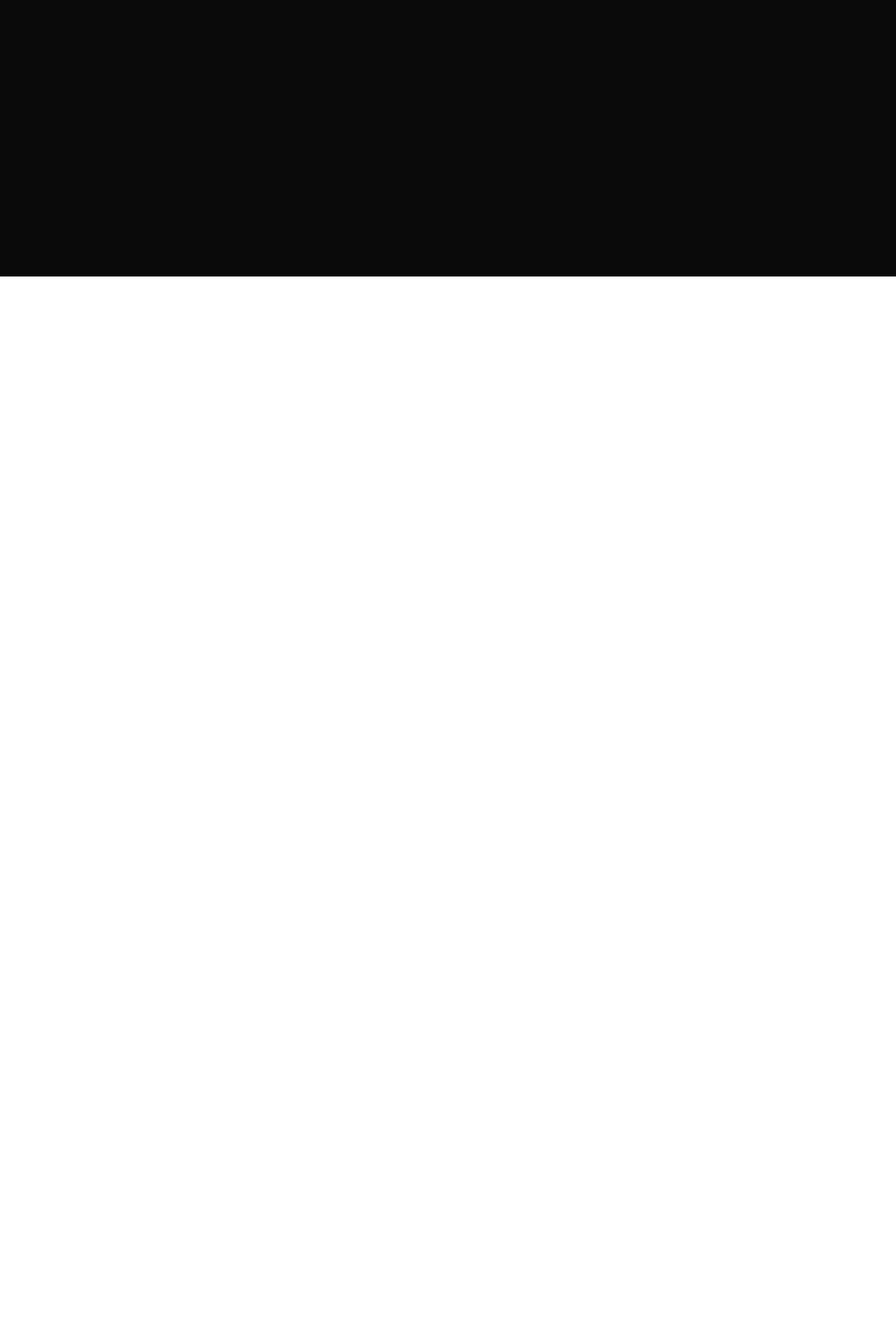
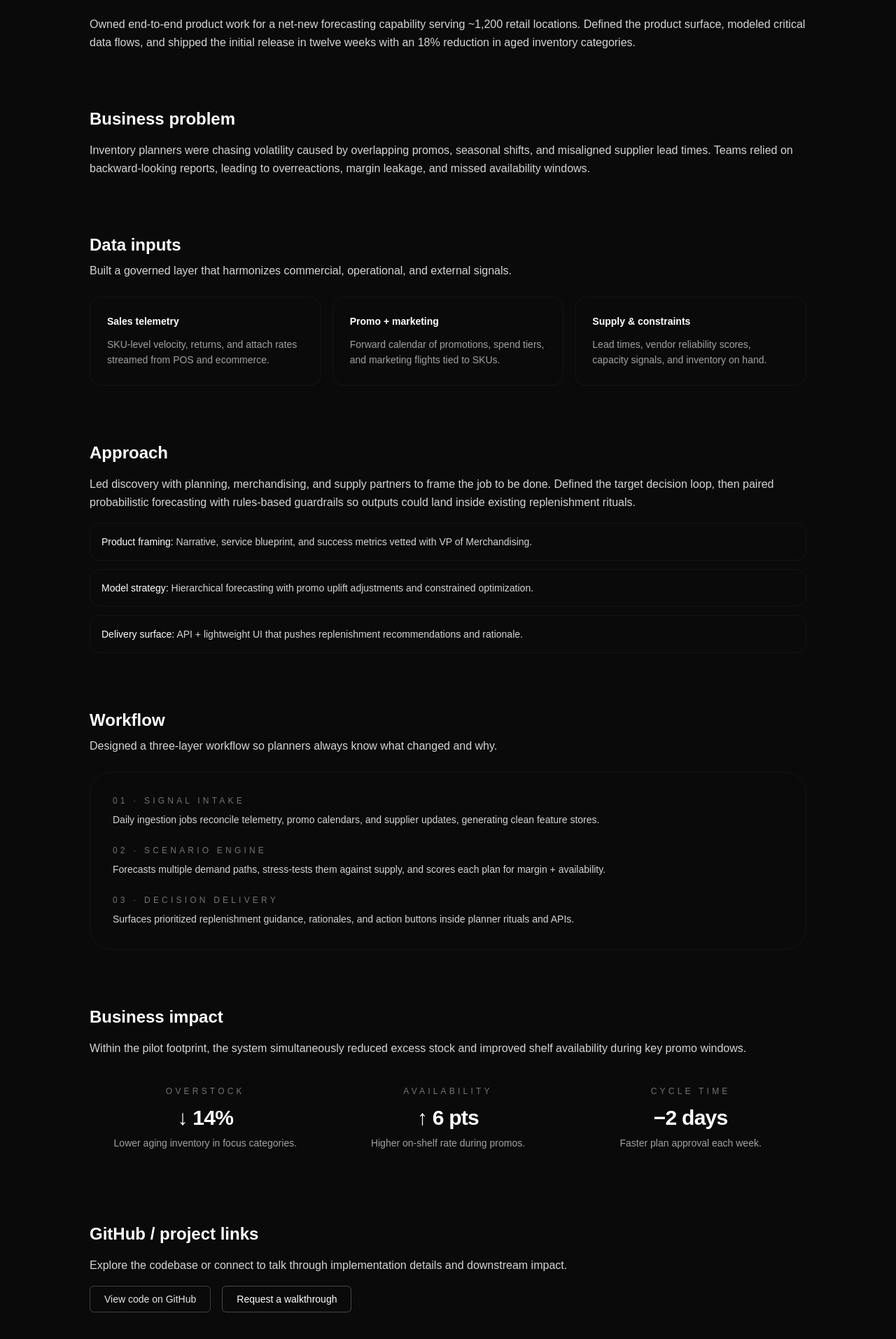
Before and after one commit to zawlynnhtut/portfolio-site, a Next.js app in the folder portfolio-site/: page /project-1 in a window 1280 px wide. Shown: the part 405-2318 px from the top of the page at 70% size. Before the commit the page ends 800 px from the top, so only its background shows below. Built offline with nearby package versions, Linux system fonts and the light colour scheme.

Commit message:
Polish portfolio copy and add case study

```diff
--- a/portfolio-site/src/app/layout.tsx
+++ b/portfolio-site/src/app/layout.tsx
@@ -13,8 +13,9 @@ const geistMono = Geist_Mono({
 });
 
 export const metadata: Metadata = {
-  title: "Create Next App",
-  description: "Generated by create next app",
+  title: "Zaw Lynn Htut | Product Data Science & Forecasting Systems",
+  description:
+    "Portfolio showcasing demand forecasting, decision intelligence, and inventory guidance systems built by a product data scientist.",
 };
 
 export default function RootLayout({
--- a/portfolio-site/src/app/page.tsx
+++ b/portfolio-site/src/app/page.tsx
@@ -9,8 +9,7 @@ export default function Home() {
             </p>
 
             <h1 className="max-w-3xl text-4xl font-semibold leading-[1.15] tracking-tight sm:text-5xl">
-              Inventory operating systems that keep revenue goals and supply
-              realities aligned.
+              Demand forecasting platforms that cut overstock and protect product availability.
             </h1>
 
             <p className="max-w-2xl text-base leading-relaxed text-neutral-300 sm:text-lg">
--- a/portfolio-site/src/app/project-1/page.tsx
+++ b/portfolio-site/src/app/project-1/page.tsx
@@ -1,21 +1,175 @@
 export default function ProjectOne() {
   return (
-    <main className="min-h-screen bg-neutral-950 text-white px-6 py-24">
-      <div className="mx-auto max-w-5xl">
+    <main className="min-h-screen bg-neutral-950 px-6 py-24 text-white sm:py-32">
+      <div className="mx-auto max-w-5xl space-y-20">
+        <header className="space-y-6">
+          <p className="text-xs uppercase tracking-[0.35em] text-neutral-500">
+            Case Study
+          </p>
+          <h1 className="text-4xl font-semibold tracking-tight sm:text-5xl">
+            Demand Forecasting System
+          </h1>
+          <p className="max-w-3xl text-base leading-relaxed text-neutral-300 sm:text-lg">
+            A production-ready forecasting platform that ingests multi-channel sales, promo, and
+            supply signals and returns replenishment guidance that operators can trust in weekly
+            alignment rituals.
+          </p>
+        </header>
 
-        <h1 className="text-3xl font-semibold">
-          Inventory Optimization System
-        </h1>
+        <section className="space-y-4">
+          <h2 className="text-2xl font-semibold">Overview</h2>
+          <p className="text-base leading-relaxed text-neutral-300">
+            Owned end-to-end product work for a net-new forecasting capability serving ~1,200
+            retail locations. Defined the product surface, modeled critical data flows, and shipped
+            the initial release in twelve weeks with an 18% reduction in aged inventory categories.
+          </p>
+        </section>
 
-        <p className="mt-4 max-w-2xl text-neutral-400">
-          A system that transforms sales, product, and promotional signals into
-          forecasting outputs and decision-ready replenishment guidance.
-        </p>
+        <section className="space-y-4">
+          <h2 className="text-2xl font-semibold">Business problem</h2>
+          <p className="text-base leading-relaxed text-neutral-300">
+            Inventory planners were chasing volatility caused by overlapping promos, seasonal
+            shifts, and misaligned supplier lead times. Teams relied on backward-looking reports,
+            leading to overreactions, margin leakage, and missed availability windows.
+          </p>
+        </section>
 
-        <div className="mt-12 rounded-xl border border-neutral-800 p-12 text-neutral-500 text-center">
-          [Layered architecture diagram will go here]
-        </div>
+        <section className="space-y-6">
+          <div>
+            <h2 className="text-2xl font-semibold">Data inputs</h2>
+            <p className="mt-2 text-base leading-relaxed text-neutral-300">
+              Built a governed layer that harmonizes commercial, operational, and external signals.
+            </p>
+          </div>
+          <div className="grid gap-4 md:grid-cols-3">
+            {[
+              {
+                title: "Sales telemetry",
+                body:
+                  "SKU-level velocity, returns, and attach rates streamed from POS and ecommerce.",
+              },
+              {
+                title: "Promo + marketing",
+                body:
+                  "Forward calendar of promotions, spend tiers, and marketing flights tied to SKUs.",
+              },
+              {
+                title: "Supply & constraints",
+                body:
+                  "Lead times, vendor reliability scores, capacity signals, and inventory on hand.",
+              },
+            ].map((item) => (
+              <div
+                key={item.title}
+                className="rounded-2xl border border-neutral-900/80 bg-neutral-950/60 p-6"
+              >
+                <p className="text-sm font-semibold">{item.title}</p>
+                <p className="mt-3 text-sm leading-relaxed text-neutral-400">{item.body}</p>
+              </div>
+            ))}
+          </div>
+        </section>
 
+        <section className="space-y-4">
+          <h2 className="text-2xl font-semibold">Approach</h2>
+          <p className="text-base leading-relaxed text-neutral-300">
+            Led discovery with planning, merchandising, and supply partners to frame the job to be
+            done. Defined the target decision loop, then paired probabilistic forecasting with
+            rules-based guardrails so outputs could land inside existing replenishment rituals.
+          </p>
+          <ul className="space-y-3 text-sm text-neutral-300">
+            <li className="rounded-2xl border border-neutral-900/80 bg-neutral-950/60 p-4">
+              <span className="font-medium text-white">Product framing:</span> Narrative, service
+              blueprint, and success metrics vetted with VP of Merchandising.
+            </li>
+            <li className="rounded-2xl border border-neutral-900/80 bg-neutral-950/60 p-4">
+              <span className="font-medium text-white">Model strategy:</span> Hierarchical
+              forecasting with promo uplift adjustments and constrained optimization.
+            </li>
+            <li className="rounded-2xl border border-neutral-900/80 bg-neutral-950/60 p-4">
+              <span className="font-medium text-white">Delivery surface:</span> API + lightweight UI
+              that pushes replenishment recommendations and rationale.
+            </li>
+          </ul>
+        </section>
+
+        <section className="space-y-6">
+          <div>
+            <h2 className="text-2xl font-semibold">Workflow</h2>
+            <p className="mt-2 text-base leading-relaxed text-neutral-300">
+              Designed a three-layer workflow so planners always know what changed and why.
+            </p>
+          </div>
+          <div className="rounded-[2rem] border border-neutral-900/80 bg-neutral-950/70 p-8">
+            <ol className="space-y-6 text-sm text-neutral-300">
+              <li>
+                <p className="text-xs uppercase tracking-[0.35em] text-neutral-500">01 · Signal intake</p>
+                <p className="mt-2 leading-relaxed">
+                  Daily ingestion jobs reconcile telemetry, promo calendars, and supplier updates,
+                  generating clean feature stores.
+                </p>
+              </li>
+              <li>
+                <p className="text-xs uppercase tracking-[0.35em] text-neutral-500">02 · Scenario engine</p>
+                <p className="mt-2 leading-relaxed">
+                  Forecasts multiple demand paths, stress-tests them against supply, and scores each
+                  plan for margin + availability.
+                </p>
+              </li>
+              <li>
+                <p className="text-xs uppercase tracking-[0.35em] text-neutral-500">03 · Decision delivery</p>
+                <p className="mt-2 leading-relaxed">
+                  Surfaces prioritized replenishment guidance, rationales, and action buttons inside
+                  planner rituals and APIs.
+                </p>
+              </li>
+            </ol>
+          </div>
+        </section>
+
+        <section className="space-y-4">
+          <h2 className="text-2xl font-semibold">Business impact</h2>
+          <p className="text-base leading-relaxed text-neutral-300">
+            Within the pilot footprint, the system simultaneously reduced excess stock and improved
+            shelf availability during key promo windows.
+          </p>
+          <div className="grid gap-4 sm:grid-cols-3">
+            {[
+              { label: "Overstock", value: "↓ 14%", detail: "Lower aging inventory in focus categories." },
+              { label: "Availability", value: "↑ 6 pts", detail: "Higher on-shelf rate during promos." },
+              { label: "Cycle time", value: "−2 days", detail: "Faster plan approval each week." },
+            ].map((metric) => (
+              <div key={metric.label} className="rounded-2xl bg-neutral-950/70 p-6 text-center">
+                <p className="text-xs uppercase tracking-[0.35em] text-neutral-500">{metric.label}</p>
+                <p className="mt-3 text-3xl font-semibold tracking-tight">{metric.value}</p>
+                <p className="mt-2 text-sm text-neutral-400">{metric.detail}</p>
+              </div>
+            ))}
+          </div>
+        </section>
+
+        <section className="space-y-4">
+          <h2 className="text-2xl font-semibold">GitHub / project links</h2>
+          <p className="text-base leading-relaxed text-neutral-300">
+            Explore the codebase or connect to talk through implementation details and downstream impact.
+          </p>
+          <div className="flex flex-wrap gap-4">
+            <a
+              href="https://github.com/zawlynnhtut/portfolio-site"
+              target="_blank"
+              rel="noopener noreferrer"
+              className="rounded-md border border-neutral-700 px-5 py-2 text-sm text-neutral-200 hover:border-neutral-500 hover:text-white"
+            >
+              View code on GitHub
+            </a>
+            <a
+              href="mailto:zaw@example.com"
+              className="rounded-md border border-white/25 px-5 py-2 text-sm text-white hover:border-white"
+            >
+              Request a walkthrough
+            </a>
+          </div>
+        </section>
       </div>
     </main>
   );
```
